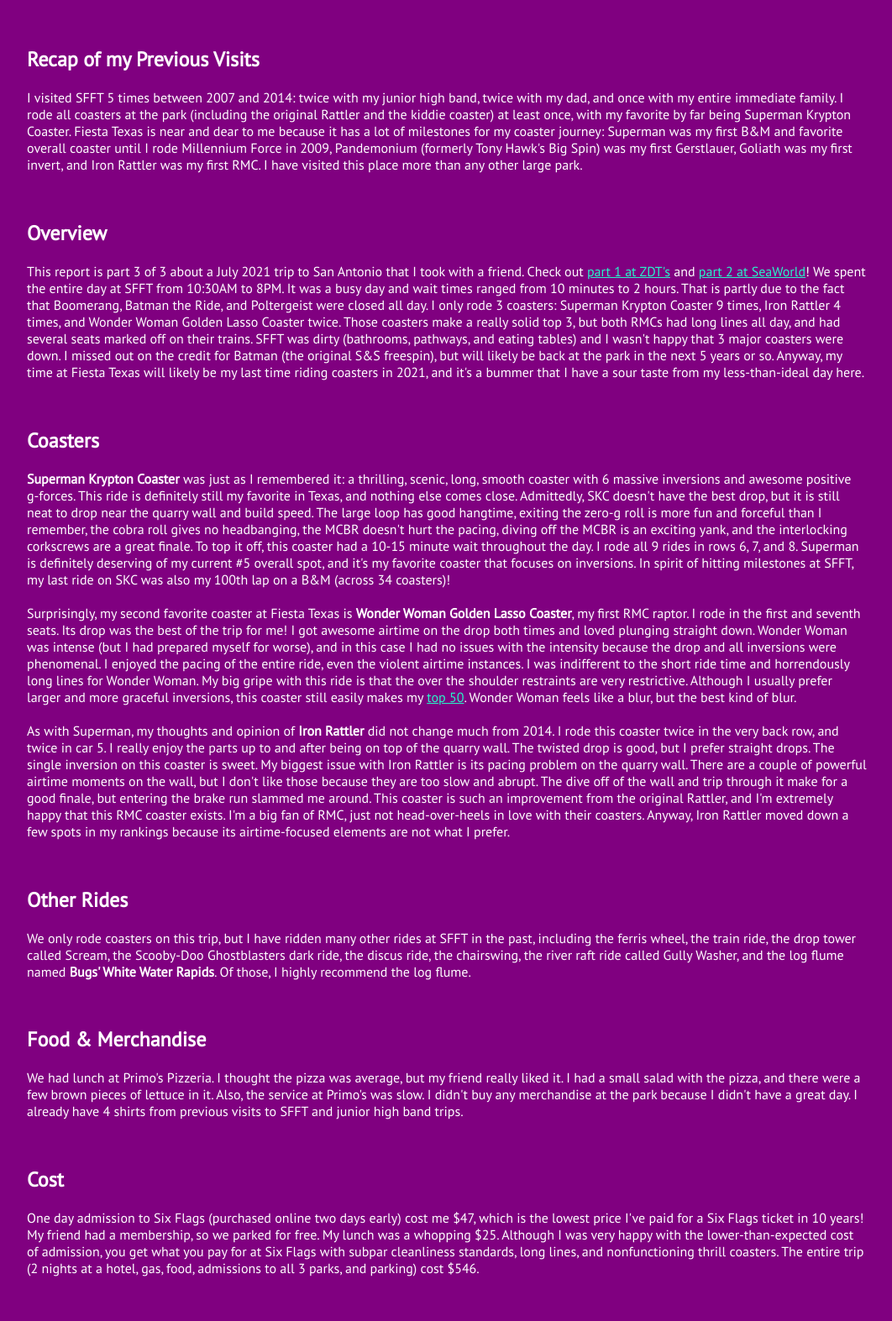
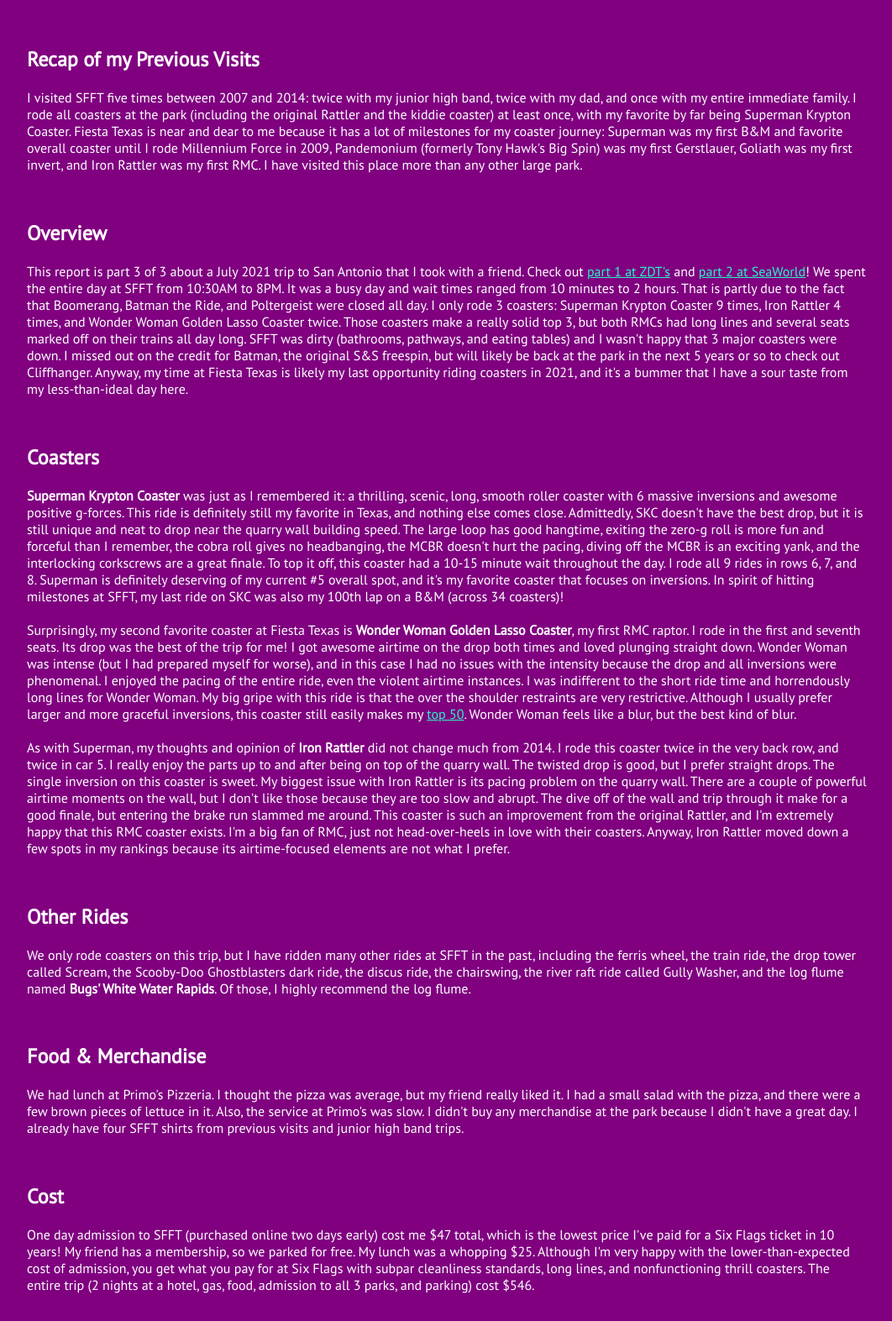
Before and after one commit to erinmaes/erinmaes.github.io, a plain HTML site: page sfft21.html in a window 1280 px wide. Shown: the part 334-1907 px from the top of the page at 84% size, without its empty margins (108-1170 px from the left). Drawn offline with Linux system fonts and the light colour scheme.

Commit message:
update summer trips and typos

```diff
--- a/sfft21.html
+++ b/sfft21.html
@@ -48,13 +48,13 @@ div.c {
 <h3>7 years and 2 new coasters later, I thought it was worth revisiting SFFT for a day. My experience this time was worse than usual.</h3><br>
 
 <h2>Recap of my Previous Visits</h2>
-<p>I visited SFFT 5 times between 2007 and 2014: twice with my junior high band, twice with my dad, and once with my entire immediate family. I rode all coasters at the park (including the original Rattler and the kiddie coaster) at least once, with my favorite by far being Superman Krypton Coaster. Fiesta Texas is near and dear to me because it has a lot of milestones for my coaster journey: Superman was my first B&M and favorite overall coaster until I rode Millennium Force in 2009, Pandemonium (formerly Tony Hawk's Big Spin) was my first Gerstlauer, Goliath was my first invert, and Iron Rattler was my first RMC. I have visited this place more than any other large park.</p>
+<p>I visited SFFT five times between 2007 and 2014: twice with my junior high band, twice with my dad, and once with my entire immediate family. I rode all coasters at the park (including the original Rattler and the kiddie coaster) at least once, with my favorite by far being Superman Krypton Coaster. Fiesta Texas is near and dear to me because it has a lot of milestones for my coaster journey: Superman was my first B&M and favorite overall coaster until I rode Millennium Force in 2009, Pandemonium (formerly Tony Hawk's Big Spin) was my first Gerstlauer, Goliath was my first invert, and Iron Rattler was my first RMC. I have visited this place more than any other large park.</p>
 
 <br><h2>Overview</h2>
-<p>This report is part 3 of 3 about a July 2021 trip to San Antonio that I took with a friend. Check out <a href= "zdts21.html" style="color: #27F5CA;"> part 1 at ZDT's</a> and <a href= "swsa21.html" style="color: #27F5CA;">part 2 at SeaWorld</a>! We spent the entire day at SFFT from 10:30AM to 8PM. It was a busy day and wait times ranged from 10 minutes to 2 hours. That is partly due to the fact that Boomerang, Batman the Ride, and Poltergeist were closed all day. I only rode 3 coasters: Superman Krypton Coaster 9 times, Iron Rattler 4 times, and Wonder Woman Golden Lasso Coaster twice. Those coasters make a really solid top 3, but both RMCs had long lines all day, and had several seats marked off on their trains. SFFT was dirty (bathrooms, pathways, and eating tables) and I wasn't happy that 3 major coasters were down. I missed out on the credit for Batman (the original S&S freespin), but will likely be back at the park in the next 5 years or so. Anyway, my time at Fiesta Texas will likely be my last time riding coasters in 2021, and it's a bummer that I have a sour taste from my less-than-ideal day here.</p>
+<p>This report is part 3 of 3 about a July 2021 trip to San Antonio that I took with a friend. Check out <a href= "zdts21.html" style="color: #27F5CA;"> part 1 at ZDT's</a> and <a href= "swsa21.html" style="color: #27F5CA;">part 2 at SeaWorld</a>! We spent the entire day at SFFT from 10:30AM to 8PM. It was a busy day and wait times ranged from 10 minutes to 2 hours. That is partly due to the fact that Boomerang, Batman the Ride, and Poltergeist were closed all day. I only rode 3 coasters: Superman Krypton Coaster 9 times, Iron Rattler 4 times, and Wonder Woman Golden Lasso Coaster twice. Those coasters make a really solid top 3, but both RMCs had long lines and several seats marked off on their trains all day long. SFFT was dirty (bathrooms, pathways, and eating tables) and I wasn't happy that 3 major coasters were down. I missed out on the credit for Batman, the original S&S freespin, but will likely be back at the park in the next 5 years or so to check out Cliffhanger. Anyway, my time at Fiesta Texas is likely my last opportunity riding coasters in 2021, and it's a bummer that I have a sour taste from my less-than-ideal day here.</p>
 
 <br><h2>Coasters</h2>
-<p> <b>Superman Krypton Coaster</b> was just as I remembered it: a thrilling, scenic, long, smooth coaster with 6 massive inversions and awesome positive g-forces. This ride is definitely still my favorite in Texas, and nothing else comes close. Admittedly, SKC doesn't have the best drop, but it is still neat to drop near the quarry wall and build speed. The large loop has good hangtime, exiting the zero-g roll is more fun and forceful than I remember, the cobra roll gives no headbanging, the MCBR doesn't hurt the pacing, diving off the MCBR is an exciting yank, and the interlocking corkscrews are a great finale. To top it off, this coaster had a 10-15 minute wait throughout the day. I rode all 9 rides in rows 6, 7, and 8. Superman is definitely deserving of my current #5 overall spot, and it's my favorite coaster that focuses on inversions. In spirit of hitting milestones at SFFT, my last ride on SKC was also my 100th lap on a B&M (across 34 coasters)! <br><br>
+<p> <b>Superman Krypton Coaster</b> was just as I remembered it: a thrilling, scenic, long, smooth roller coaster with 6 massive inversions and awesome positive g-forces. This ride is definitely still my favorite in Texas, and nothing else comes close. Admittedly, SKC doesn't have the best drop, but it is still unique and neat to drop near the quarry wall building speed. The large loop has good hangtime, exiting the zero-g roll is more fun and forceful than I remember, the cobra roll gives no headbanging, the MCBR doesn't hurt the pacing, diving off the MCBR is an exciting yank, and the interlocking corkscrews are a great finale. To top it off, this coaster had a 10-15 minute wait throughout the day. I rode all 9 rides in rows 6, 7, and 8. Superman is definitely deserving of my current #5 overall spot, and it's my favorite coaster that focuses on inversions. In spirit of hitting milestones at SFFT, my last ride on SKC was also my 100th lap on a B&M (across 34 coasters)! <br><br>
 
 Surprisingly, my second favorite coaster at Fiesta Texas is <b>Wonder Woman Golden Lasso Coaster</b>, my first RMC raptor. I rode in the first and seventh seats. Its drop was the best of the trip for me! I got awesome airtime on the drop both times and loved plunging straight down. Wonder Woman was intense (but I had prepared myself for worse), and in this case I had no issues with the intensity because the drop and all inversions were phenomenal. I enjoyed the pacing of the entire ride, even the violent airtime instances. I was indifferent to the short ride time and horrendously long lines for Wonder Woman. My big gripe with this ride is that the over the shoulder restraints are very restrictive. Although I usually prefer larger and more graceful inversions, this coaster still easily makes my <a href="top5021.html" style="color: #27F5CA;">top 50</a>. Wonder Woman feels like a blur, but the best kind of blur.<br><br>
 
@@ -64,10 +64,10 @@ As with Superman, my thoughts and opinion of <b>Iron Rattler</b> did not change
 <p>We only rode coasters on this trip, but I have ridden many other rides at SFFT in the past, including the ferris wheel, the train ride, the drop tower called Scream, the Scooby-Doo Ghostblasters dark ride, the discus ride, the chairswing, the river raft ride called Gully Washer, and the log flume named <b>Bugs' White Water Rapids</b>. Of those, I highly recommend the log flume. </p>
 
 <br><h2>Food & Merchandise</h2>
-<p>We had lunch at Primo's Pizzeria. I thought the pizza was average, but my friend really liked it. I had a small salad with the pizza, and there were a few brown pieces of lettuce in it. Also, the service at Primo's was slow. I didn't buy any merchandise at the park because I didn't have a great day. I already have 4 shirts from previous visits to SFFT and junior high band trips.</p>
+<p>We had lunch at Primo's Pizzeria. I thought the pizza was average, but my friend really liked it. I had a small salad with the pizza, and there were a few brown pieces of lettuce in it. Also, the service at Primo's was slow. I didn't buy any merchandise at the park because I didn't have a great day. I already have four SFFT shirts from previous visits and junior high band trips.</p>
 
 <br><h2>Cost</h2>
-<p>One day admission to Six Flags (purchased online two days early) cost me $47, which is the lowest price I've paid for a Six Flags ticket in 10 years! My friend had a membership, so we parked for free. My lunch was a whopping $25. Although I was very happy with the lower-than-expected cost of admission, you get what you pay for at Six Flags with subpar cleanliness standards, long lines, and nonfunctioning thrill coasters. The entire trip (2 nights at a hotel, gas, food, admissions to all 3 parks, and parking) cost $546.</p>
+<p>One day admission to SFFT (purchased online two days early) cost me $47 total, which is the lowest price I've paid for a Six Flags ticket in 10 years! My friend has a membership, so we parked for free. My lunch was a whopping $25. Although I'm very happy with the lower-than-expected cost of admission, you get what you pay for at Six Flags with subpar cleanliness standards, long lines, and nonfunctioning thrill coasters. The entire trip (2 nights at a hotel, gas, food, admission to all 3 parks, and parking) cost $546.</p>
 
 <br><h2>Photos</h2>
 <p>These photos were taken by me. Please credit this website if used. Check out the bottom of my <a href="photos.html" style="color: #27F5CA;">photos page</a> for pictures of SFFT from 2014. </p>
```
Also changed, not shown: carowinds21.html (+1 -0 lines), index.html (+2 -2 lines), tips.html (+1 -1 lines), IMG_7232.JPG (added).
